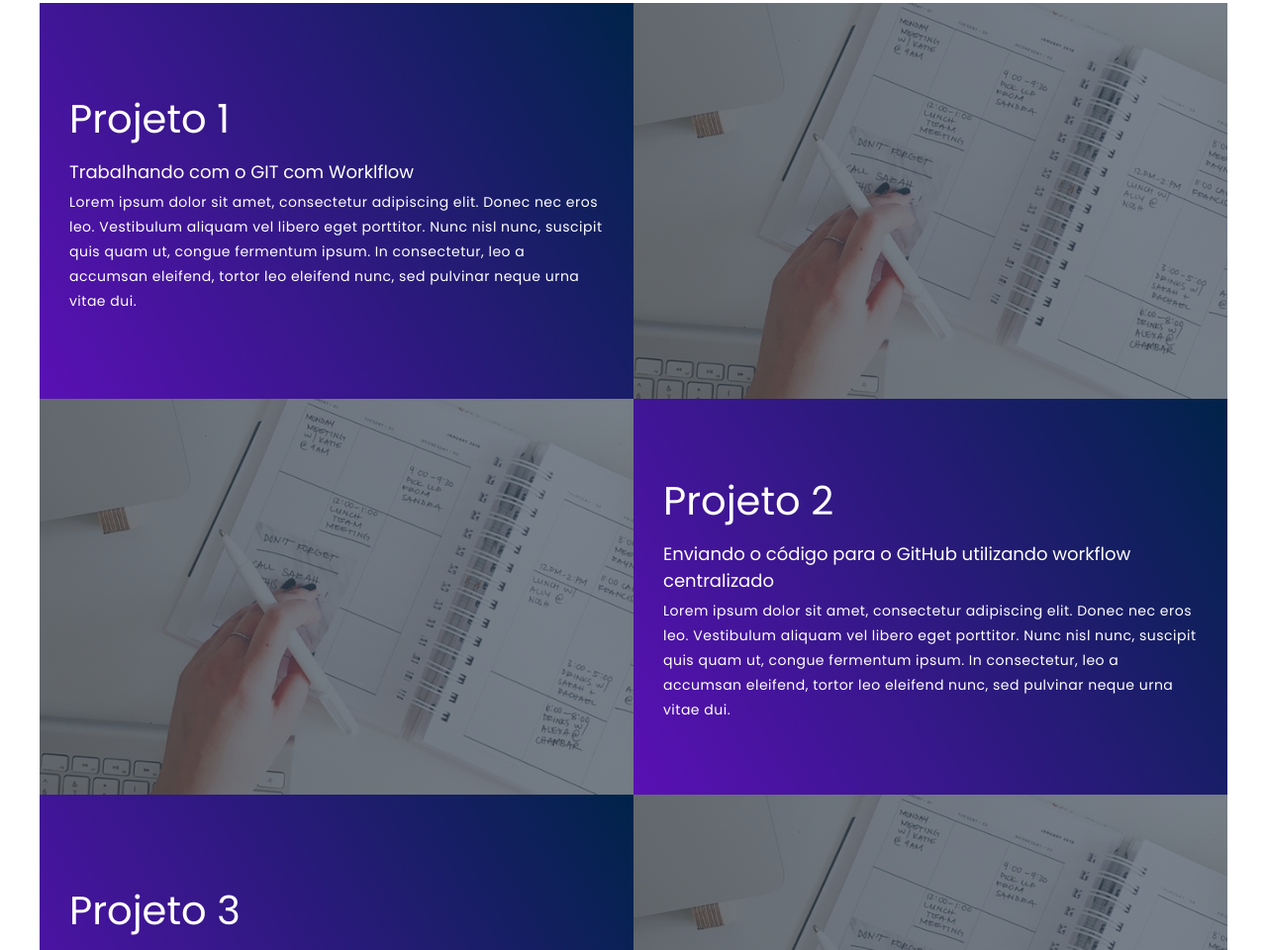
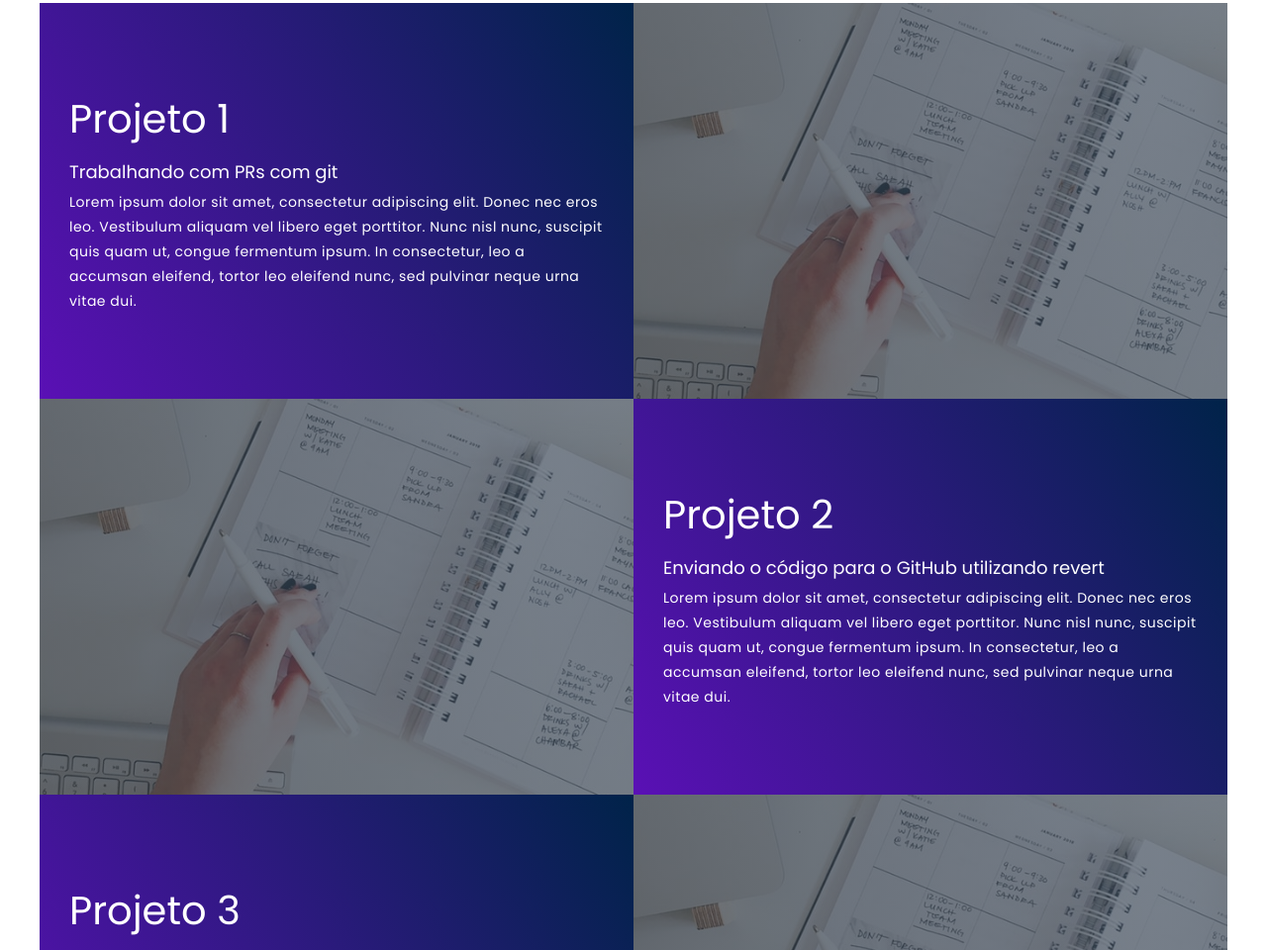
Before and after one commit to rafaelbrunodasilva/portfolio_rafael, a plain HTML site: page index.html in a window 1280 px wide. Shown: the part 1172-2132 px from the top of the page at 99% size. Drawn offline with Linux system fonts and the light colour scheme.

Commit message:
update project 1 description

```diff
--- a/index.html
+++ b/index.html
@@ -29,7 +29,7 @@
                 <div class="project-item">
                     <div class="project-info">
                         <h1>Projeto 1</h1>
-                        <h2>Trabalhando com o GIT com Worklflow</h2>
+                        <h2>Trabalhando com PRs com git</h2>
                         <p>Lorem ipsum dolor sit amet, consectetur adipiscing elit. Donec nec eros leo. Vestibulum
                             aliquam vel libero eget porttitor. Nunc nisl nunc, suscipit quis quam ut, congue fermentum
                             ipsum. In consectetur, leo a accumsan eleifend, tortor leo eleifend nunc, sed pulvinar neque
@@ -42,7 +42,7 @@
                 <div class="project-item">
                     <div class="project-info">
                         <h1>Projeto 2</h1>
-                        <h2>Enviando o código para o GitHub utilizando workflow centralizado</h2>
+                        <h2>Enviando o código para o GitHub utilizando revert</h2>
                         <p>Lorem ipsum dolor sit amet, consectetur adipiscing elit. Donec nec eros leo. Vestibulum
                             aliquam vel libero eget porttitor. Nunc nisl nunc, suscipit quis quam ut, congue fermentum
                             ipsum. In consectetur, leo a accumsan eleifend, tortor leo eleifend nunc, sed pulvinar neque
```
